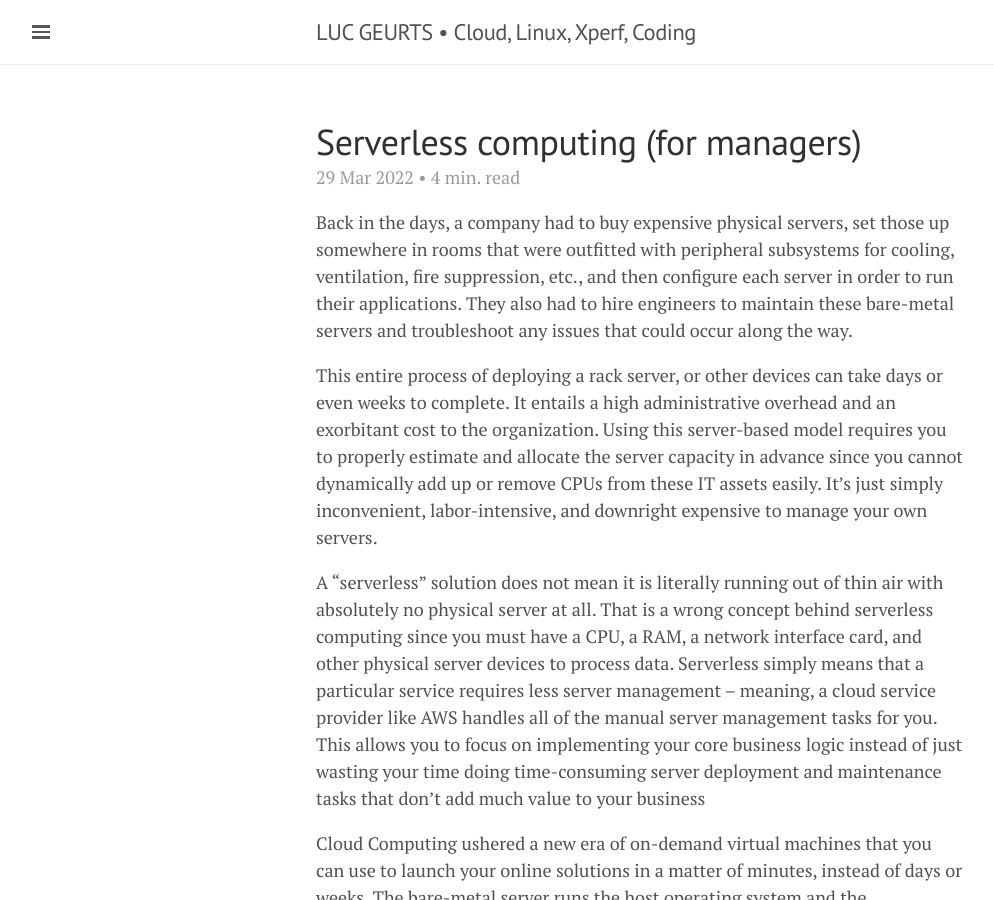
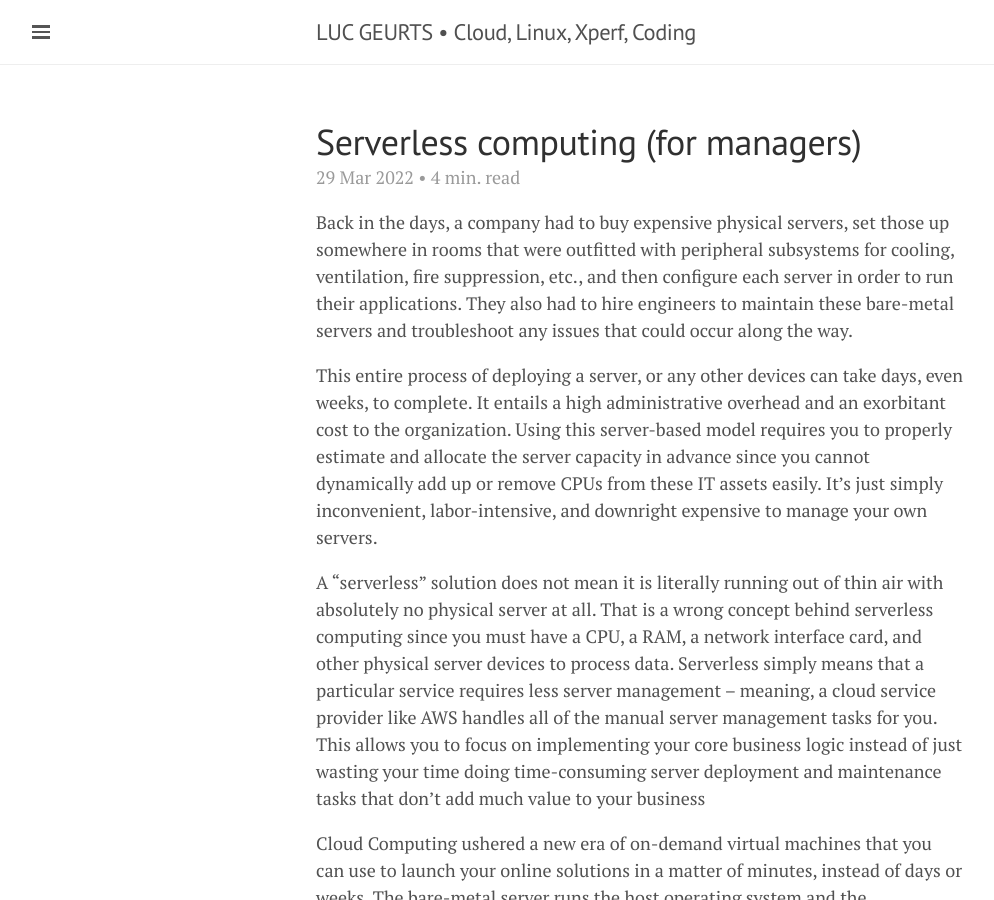
Before and after one commit to lgeurts/lgeurts.github.io, a Jekyll site: the page built from _posts/2022-03-29-what-is-serverless-computing.md, in a window 1280 px wide and 900 px high. Shown: the whole window, without its empty margins (0-994 px from the left). Built offline with Jekyll 4.4.1, drawn with Linux system fonts in a browser that asks for light colours; nearby versions of some CDN libraries; comment, search, counter and statistics services are not loaded.

Commit message:
Update 2022-03-29-what-is-serverless-computing.md

```diff
--- a/_posts/2022-03-29-what-is-serverless-computing.md
+++ b/_posts/2022-03-29-what-is-serverless-computing.md
@@ -11,7 +11,7 @@
 
 Back in the days, a company had to buy expensive physical servers, set those up somewhere in rooms that were outfitted with peripheral subsystems for cooling, ventilation, fire suppression, etc., and then configure each server in order to run their applications. They also had to hire engineers to maintain these bare-metal servers and troubleshoot any issues that could occur along the way.
 
-This entire process of deploying a rack server, or other devices can take days or even weeks to complete. It entails a high administrative overhead and an exorbitant cost to the organization. Using this server-based model requires you to properly estimate and allocate the server capacity in advance since you cannot dynamically add up or remove CPUs from these IT assets easily. It’s just simply inconvenient, labor-intensive, and downright expensive to manage your own servers.
+This entire process of deploying a server, or any other devices can take days, even weeks, to complete. It entails a high administrative overhead and an exorbitant cost to the organization. Using this server-based model requires you to properly estimate and allocate the server capacity in advance since you cannot dynamically add up or remove CPUs from these IT assets easily. It’s just simply inconvenient, labor-intensive, and downright expensive to manage your own servers.
 
 A “serverless” solution does not mean it is literally running out of thin air with absolutely no physical server at all. That is a wrong concept behind serverless computing since you must have a CPU, a RAM, a network interface card, and other physical server devices to process data. Serverless simply means that a particular service requires less server management – meaning, a cloud service provider like AWS handles all of the manual server management tasks for you. This allows you to focus on implementing your core business logic instead of just wasting your time doing time-consuming server deployment and maintenance tasks that don’t add much value to your business
 
```
